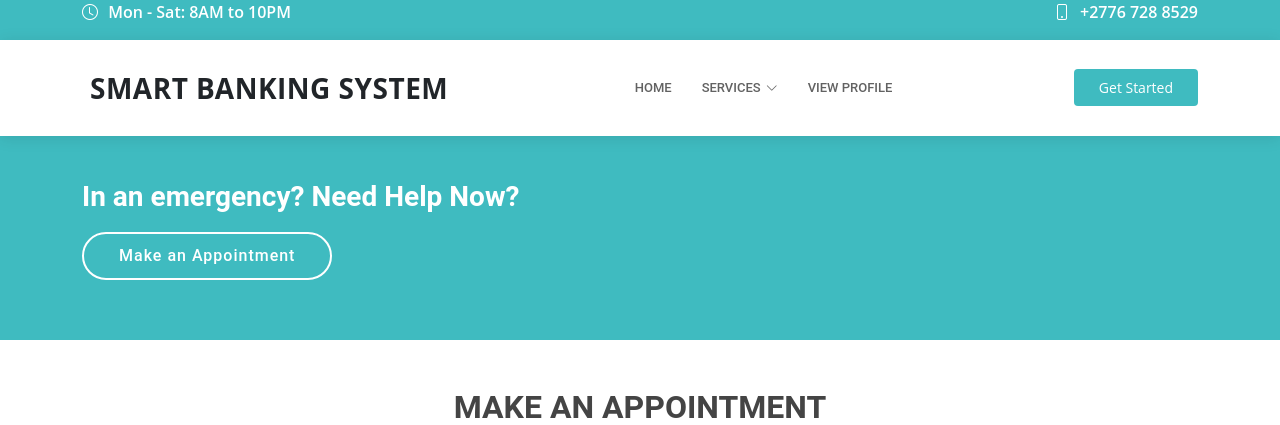
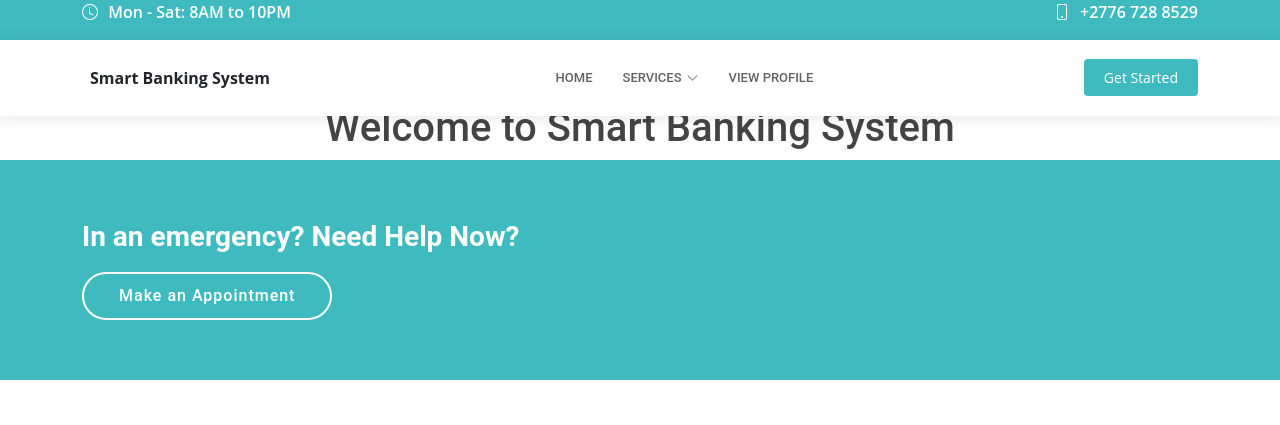
Before and after one commit to Sbongiseni19/consultant-dashboard, a FastAPI app: page / in a window 1280 px wide. Shown: the top 425 px of the page. Run offline with FastAPI, Linux system fonts and the light colour scheme; some libraries are stand-ins or nearby versions.

Commit message:
Fixing index page

```diff
--- a/templates/index.html
+++ b/templates/index.html
@@ -130,48 +130,30 @@
             background: #fff;
             transition: all 0.5s;
             z-index: 997;
-            padding: 20px 0;
+            padding: 10px 10px;
             top: 40px;
             box-shadow: 0px 2px 15px rgba(0, 0, 0, 0.1);
         }
 
-        @media (max-width: 992px) {
+        @media (max-width: 100%) {
             #header {
-                padding: 15px 0;
+                padding: 10px 10px;
             }
         }
 
         #header.header-scrolled {
             top: 0;
         }
-
-        #header .logo {
-            font-size: 28px;
-            margin: 0;
-            padding: 0;
-            line-height: 1;
-            font-weight: 600;
-            letter-spacing: 0.5px;
-            text-transform: uppercase;
-        }
-
-            #header .logo a {
-                color: #555555;
-            }
-
-            #header .logo img {
-                max-height: 40px;
-            }
 
         /**
 * Appointment Button
 */
         .appointment-btn {
-            margin-left: 25px;
+            margin-left: 15px;
             background: #3fbbc0;
             color: #fff;
             border-radius: 4px;
-            padding: 8px 25px;
+            padding: 8px 20px;
             white-space: nowrap;
             transition: 0.3s;
             font-size: 14px;
@@ -186,7 +168,7 @@
         @media (max-width: 768px) {
             .appointment-btn {
                 margin: 0 15px 0 0;
-                padding: 6px 15px;
+                padding: 6px 10px;
             }
         }
 
@@ -310,7 +292,7 @@
 */
         .mobile-nav-toggle {
             color: #555555;
-            font-size: 20px;
+            font-size: 30px;
             cursor: pointer;
             display: none;
             line-height: 0;
@@ -333,7 +315,7 @@
 
         .navbar-mobile {
             position: fixed;
-            overflow:visible;
+            overflow: revert;
             top: 0;
             right: 0;
             left: 0;
@@ -415,7 +397,7 @@
 --------------------------------------------------------------*/
         #hero {
             width: 100%;
-            height: 10svh;
+            height: 20svh;
             background-color: white;
             overflow: hidden;
             position: relative;
@@ -436,7 +418,7 @@
                 background-size: cover;
                 background-position: center;
                 background-repeat: no-repeat;
-                display:flex;
+                display: flex;
                 justify-content: center;
                 align-items: flex-end;
             }
@@ -543,7 +525,7 @@
             font-size: 14px;
             letter-spacing: 1px;
             display: inline-block;
-            padding: 14px 32px;
+            padding: 14px 25px;
             border-radius: 4px;
             transition: 0.5s;
             line-height: 1;
```
